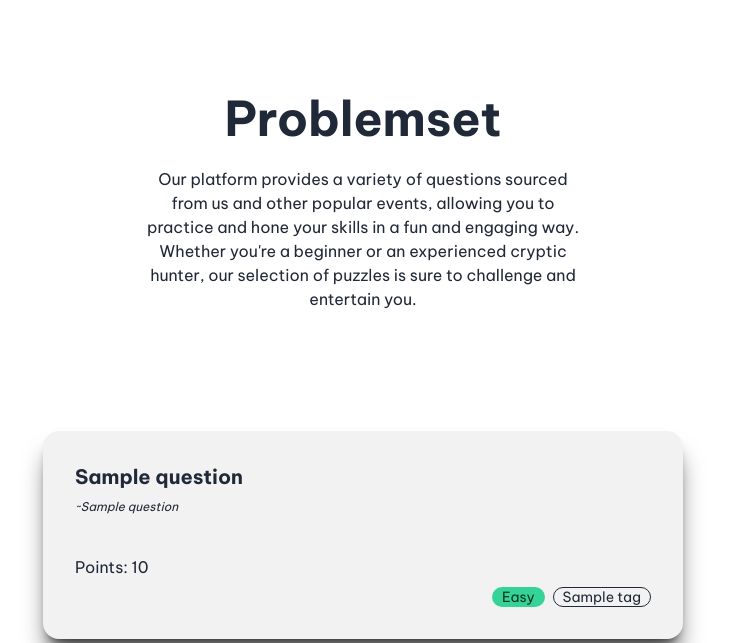
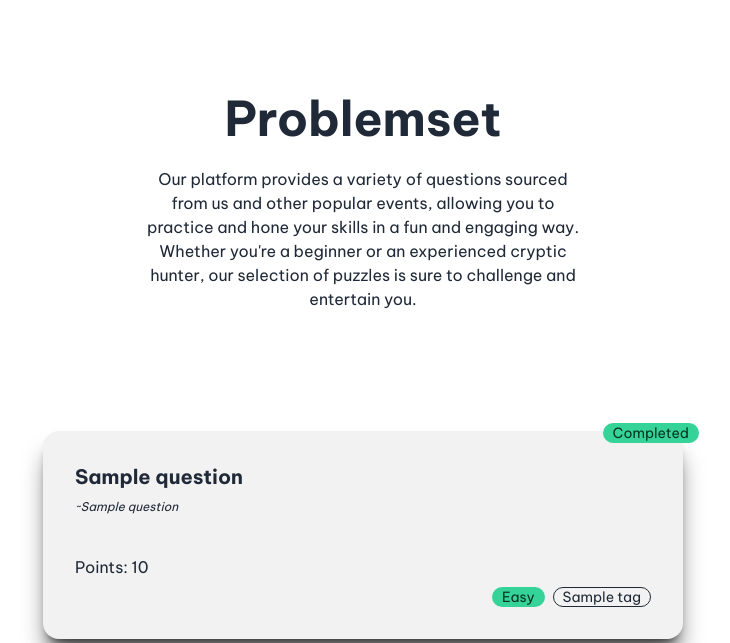
Before and after one commit to itsnishitjain/cryptforces, a Django app: page /problems in a window 1280 px wide. Shown: the part 67-710 px from the top of the page, without its empty margins (277-1007 px from the left). Run offline with Django 4.2, Linux system fonts and the light colour scheme; a user stored in the database is signed in; tables that the repository leaves empty hold one stand-in row (values such as "Sample post"); style sheets or scripts are compiled from the project's sources; some libraries are stand-ins or nearby versions.

Commit message:
completed tag

```diff
--- a/templates/all_problems.html
+++ b/templates/all_problems.html
@@ -24,6 +24,9 @@
     <div
       class="card w-100 h-52 bg-base-200 shadow-xl shadow-black/60 border-white-200"
     >
+      {% if i in user.question_solved.all %}
+      <span class="indicator-item badge badge-success absolute -top-2 -right-4">Completed</span>
+      {% endif %}
       <div class="card-body">
         <h2 class="card-title">{{i.name}}</h2>
         {% if i.from_event %}
```
